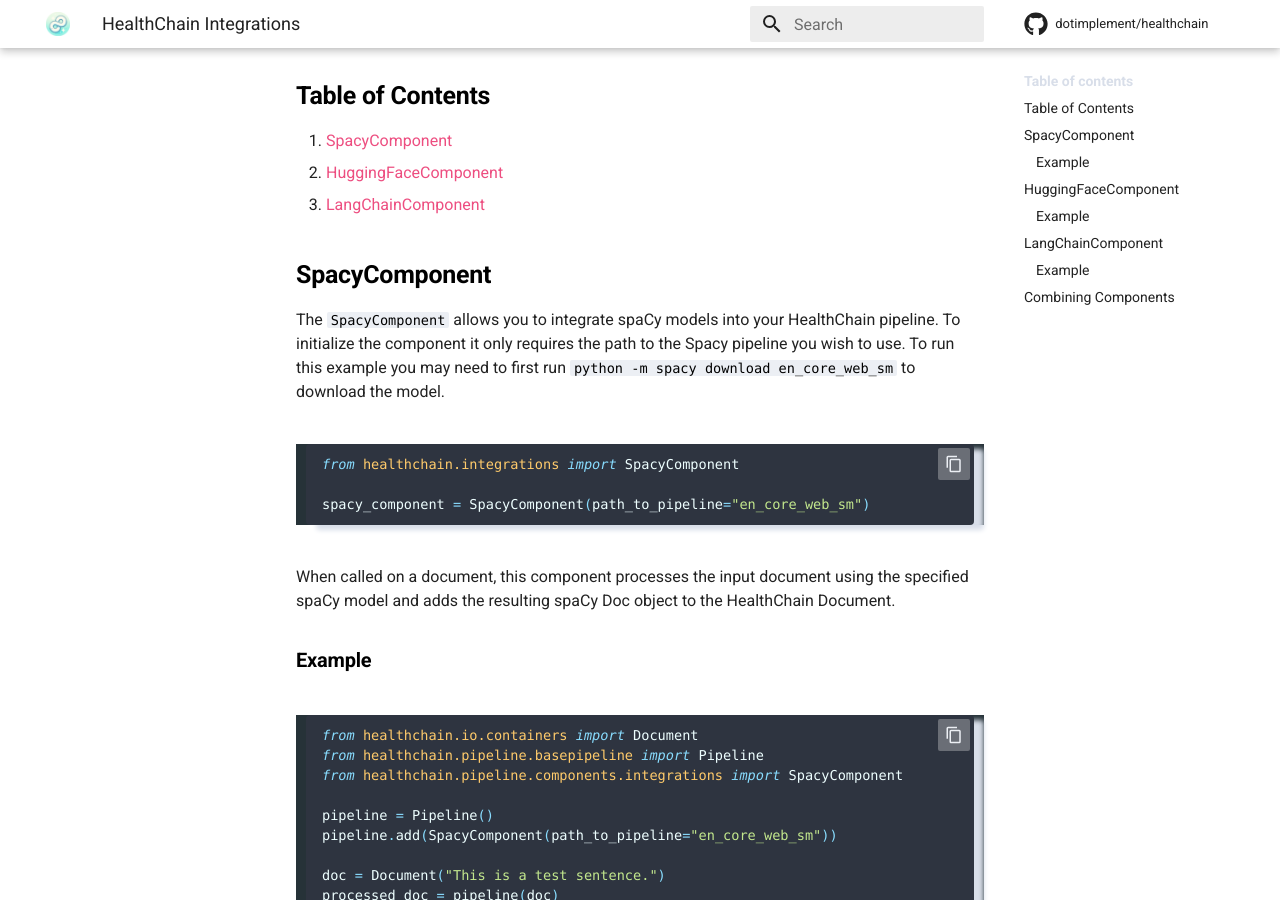
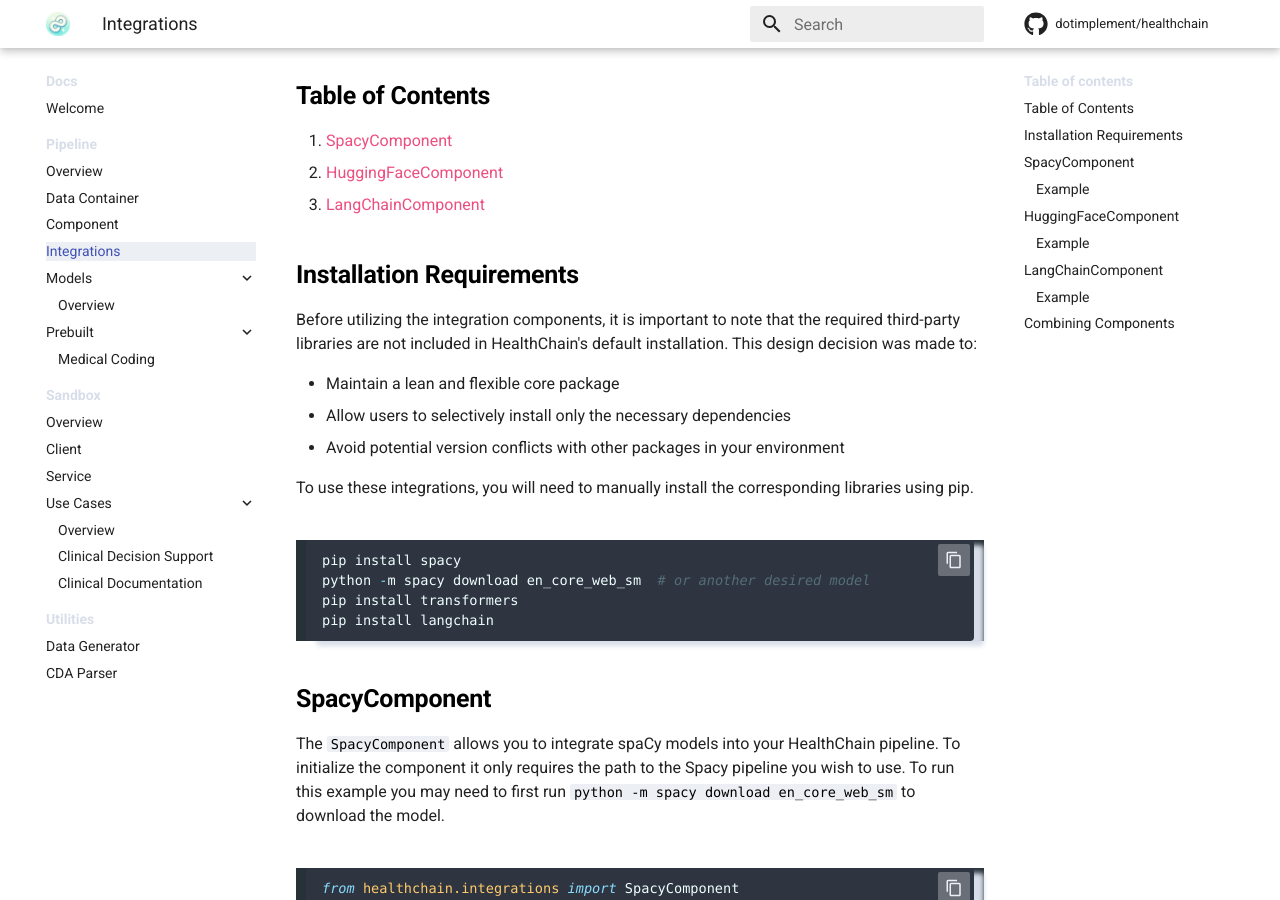
Before and after one commit to dotimplement/HealthChain, an MkDocs documentation site: the page built from docs/reference/pipeline/integrations.md, in a window 1280 px wide and 900 px high, scrolled down 263 px. Built offline with MkDocs 1.6.1 and Material for MkDocs 9.7.7, drawn with Linux system fonts in a browser that asks for light colours; comment, search, counter and statistics services are not loaded.

Commit message:
finish docs

````diff
--- a/docs/reference/pipeline/integrations.md
+++ b/docs/reference/pipeline/integrations.md
@@ -7,6 +7,23 @@
 1. [SpacyComponent](#spacycomponent)
 2. [HuggingFaceComponent](#huggingfacecomponent)
 3. [LangChainComponent](#langchaincomponent)
+
+## Installation Requirements
+Before utilizing the integration components, it is important to note that the required third-party libraries are not included in HealthChain's default installation. This design decision was made to:
+
+- Maintain a lean and flexible core package
+- Allow users to selectively install only the necessary dependencies
+- Avoid potential version conflicts with other packages in your environment
+
+To use these integrations, you will need to manually install the corresponding libraries using pip.
+
+```python
+pip install spacy
+python -m spacy download en_core_web_sm  # or another desired model
+pip install transformers
+pip install langchain
+```
+
 
 ## SpacyComponent
 
--- a/mkdocs.yml
+++ b/mkdocs.yml
@@ -22,6 +22,7 @@
         - Overview: reference/pipeline/pipeline.md
         - Data Container: reference/pipeline/data_container.md
         - Component: reference/pipeline/component.md
+        - Integrations: reference/pipeline/integrations.md
         - Models:
           - Overview: reference/pipeline/models/models.md
         - Prebuilt:
--- a/pyproject.toml
+++ b/pyproject.toml
@@ -36,11 +36,6 @@
 lxml = "^5.2.2"
 xmltodict = "^0.13.0"
 
-transformers = {version = "^4.45.2", optional = true, extras=["torch"]}
-
-[tool.poetry.extras]
-transformers = ["transformers"]
-
 [tool.poetry.group.dev.dependencies]
 ruff = "^0.4.2"
 pytest = "^8.2.0"
````
Also changed, not shown: docs/reference/pipeline/pipeline.md (+6 -0 lines), 2 other files.
